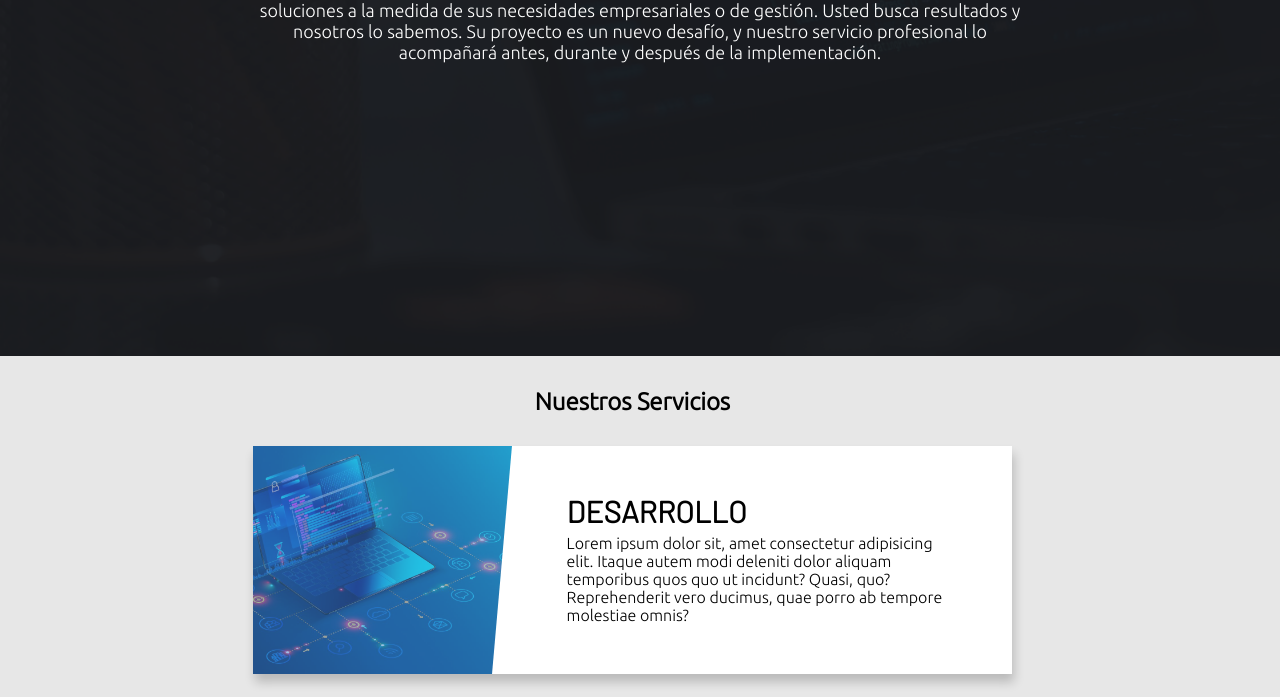
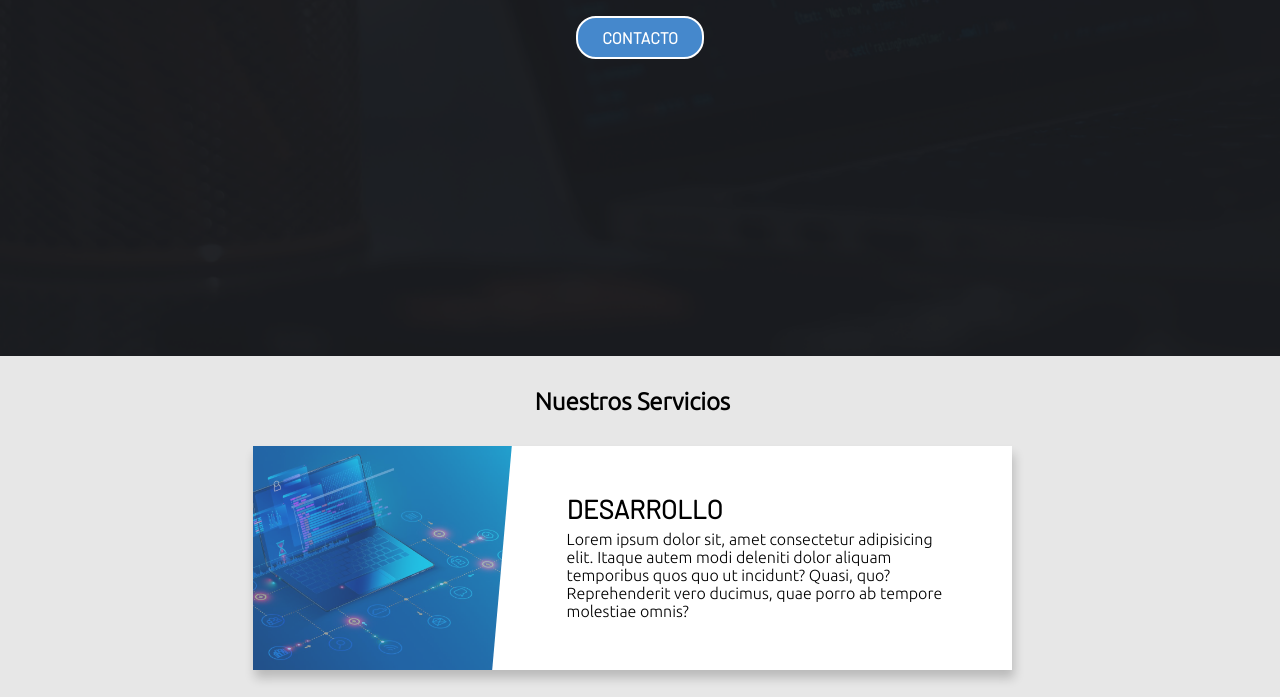
Before and after one commit to tmsbenitez/tresit-website, a plain HTML site: page index.html in a window 1280 px wide. Shown: the part 444-1141 px from the top of the page. Drawn offline with Linux system fonts and the light colour scheme; a web font is replaced by a local one.

Commit message:
tresit-v0.3.1
Reponsive design

```diff
--- a/assets/css/main.css
+++ b/assets/css/main.css
@@ -95,6 +95,12 @@
   cursor: pointer;
 }
 
+@media screen and (max-width: 600px) {
+  header ul, li {
+    display: none;
+  }
+}
+
 /*----------------------------*/
 /* SECTIONS */
 
@@ -126,13 +132,39 @@
 }
 
 section:nth-of-type(1) img {
-  width: 50rem;
+  width: 90%;
 }
 
 section:nth-of-type(1) p {
   font-size: 1.8rem;
   text-align: center;
-  padding: 1.5% 20% 0 20%;
+  padding: 1.5% 5% 0 5%
+}
+
+.content button {
+  width: 10%;
+  background-color: #4588cc;
+  color: #fff;
+  border-radius: 2rem;
+  font-family: 'Barlow', sans-serif;
+  font-size: 1.6rem;
+  text-transform: uppercase;
+  font-weight: 700;
+  border: 2px solid #fff;
+  margin-top: 2rem;
+  cursor: pointer;
+}
+
+.content button:hover {
+  background-color: #fff;
+  color: #4588cc;
+  transition: 0.3s;
+}
+
+@media screen and (min-width: 1000px) {
+  section:nth-of-type(1) p {
+    padding: 1.5% 20% 0 20%;
+  }
 }
 
 /*----------------------------*/
@@ -153,6 +185,8 @@
 .servicios-supp h1 {
   font-family: "Barlow", sans-serif;
   text-transform: uppercase;
+  font-size: 2.2rem;
+  text-align: center;
 }
 
 .servicios,
@@ -183,7 +217,7 @@
 .card-data,
 .card-data-supp {
   background-color: #fff;
-  padding: 5rem 5rem;
+  padding: 2rem;
   position: relative;
 }
 
@@ -218,7 +252,7 @@
   position: absolute;
 }
 
-@media screen and (min-width: 600px) {
+@media screen and (min-width: 1000px) {
   .servicios,
   .servicios-supp {
     flex-direction: row;
@@ -234,6 +268,7 @@
   .card-data,
   .card-data-supp {
     flex-basis: 60%;
+    padding: 5rem 5rem;
   }
 
   .card-data::before {
@@ -268,6 +303,11 @@
   .serv-supp,
   .serv-main {
     display: none;
+  }
+
+  .servicios h1, .servicios-supp h1 {
+    text-align: justify;
+    font-size: 2.6rem;
   }
 }
 
@@ -364,7 +404,7 @@
 }
 
 .contacto .info {
-  width: 40rem;
+  width: 50%;
   display: flex;
   flex-direction: column;
   padding: 1rem;
@@ -457,11 +497,26 @@
 @media screen and (max-width: 1000px) {
   .contacto .form {
     flex-direction: column;
-    width: 50vh;
+    width: 80vw;
+    padding: 5rem 0 5rem 0;
+    align-items: center;
   }
 
   .contacto .contact {
     justify-content: center;
     margin-bottom: 2rem;
   }
+
+  .contacto .fullname {
+    flex-direction: column;
+  }
+
+  .contacto textarea {
+    height: 100%;
+  }
+
+  .contacto .info {
+    width: 75%;
+    padding: 0;
+  }
 }
--- a/index.html
+++ b/index.html
@@ -46,11 +46,9 @@
         <p>
           TresIT es un equipo de profesionales que trabaja día a día para
           transformar sus ideas en soluciones a la medida de sus necesidades
-          empresariales o de gestión. Usted busca resultados y nosotros lo
-          sabemos. Su proyecto es un nuevo desafío, y nuestro servicio
-          profesional lo acompañará antes, durante y después de la
-          implementación.
+          empresariales o de gestión.
         </p>
+        <button class="cta">Contacto</button>
       </section>
       <section>
         <h1>Nuestros Servicios</h1>
@@ -61,8 +59,8 @@
           </div>
           <img src="./assets/img/servicios-desarrollo.png" class="serv-dev" />
           <div class="card-data">
-            <h1 class="card__title dev">Desarrollo</h1>
-            <p class="card__description dev">
+            <h1 class="card__title">Desarrollo</h1>
+            <p class="card__description">
               Lorem ipsum dolor sit, amet consectetur adipisicing elit. Itaque
               autem modi deleniti dolor aliquam temporibus quos quo ut incidunt?
               Quasi, quo? Reprehenderit vero ducimus, quae porro ab tempore
@@ -96,7 +94,7 @@
             class="serv-main"
           />
           <div class="card-data">
-            <h1 class="card__title">Mantenimiento</h1>
+            <h1 class="card__title">Asesoramiento</h1>
             <p class="card__description">
               Lorem ipsum dolor sit, amet consectetur adipisicing elit. Itaque
               autem modi deleniti dolor aliquam temporibus quos quo ut incidunt?
```
Also changed, not shown: assets/img/servicios-mantenimiento.png.
